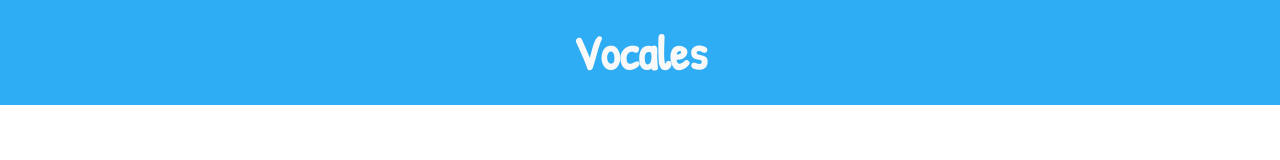
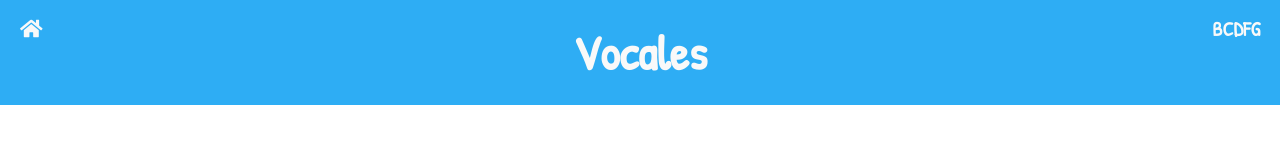
Before and after one commit to AandDev/words-app, a plain HTML site: page public/vocales.html in a window 1280 px wide. Shown: the top 160 px of the page. Drawn offline with Linux system fonts and the light colour scheme.

Commit message:
Other home btn issue

```diff
--- a/public/vocales.html
+++ b/public/vocales.html
@@ -46,8 +46,8 @@
                 <audio class="sound" src="../sounds/alphabet-u.mp3"></audio>
             </div>
         </div>
-        <a class="back" href="../index.html"><i class="fas fa-home"></i></a>
-        <a class="back go-to" href="./consonantes.html">BCDFG</a>
+        <a class="up-btn back" href="../index.html"><i class="fas fa-home"></i></a>
+        <a class="up-btn go-to" href="./consonantes.html">BCDFG</a>
     </main>
 
     <script type="module" src="../js/app.js"></script>
```
